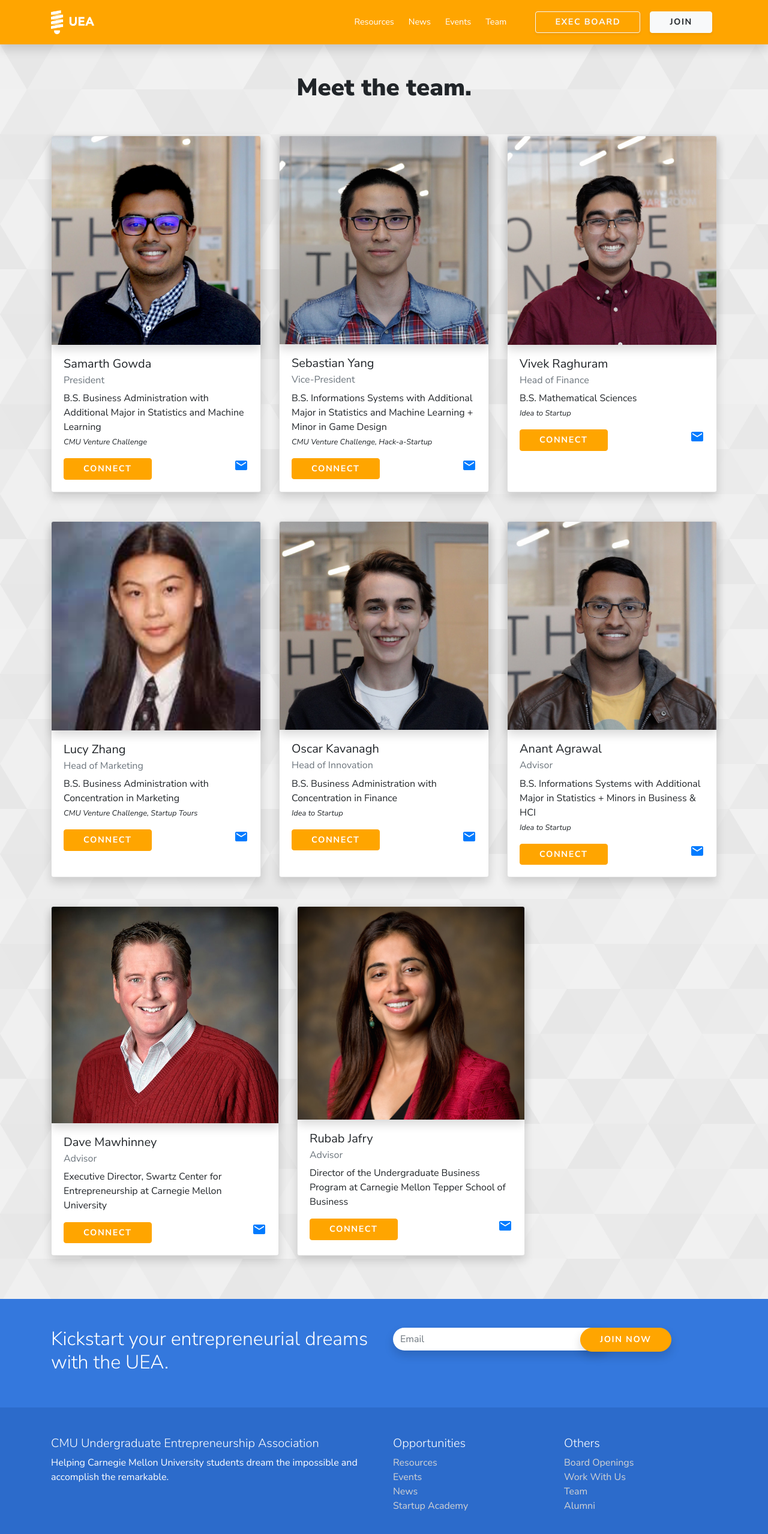
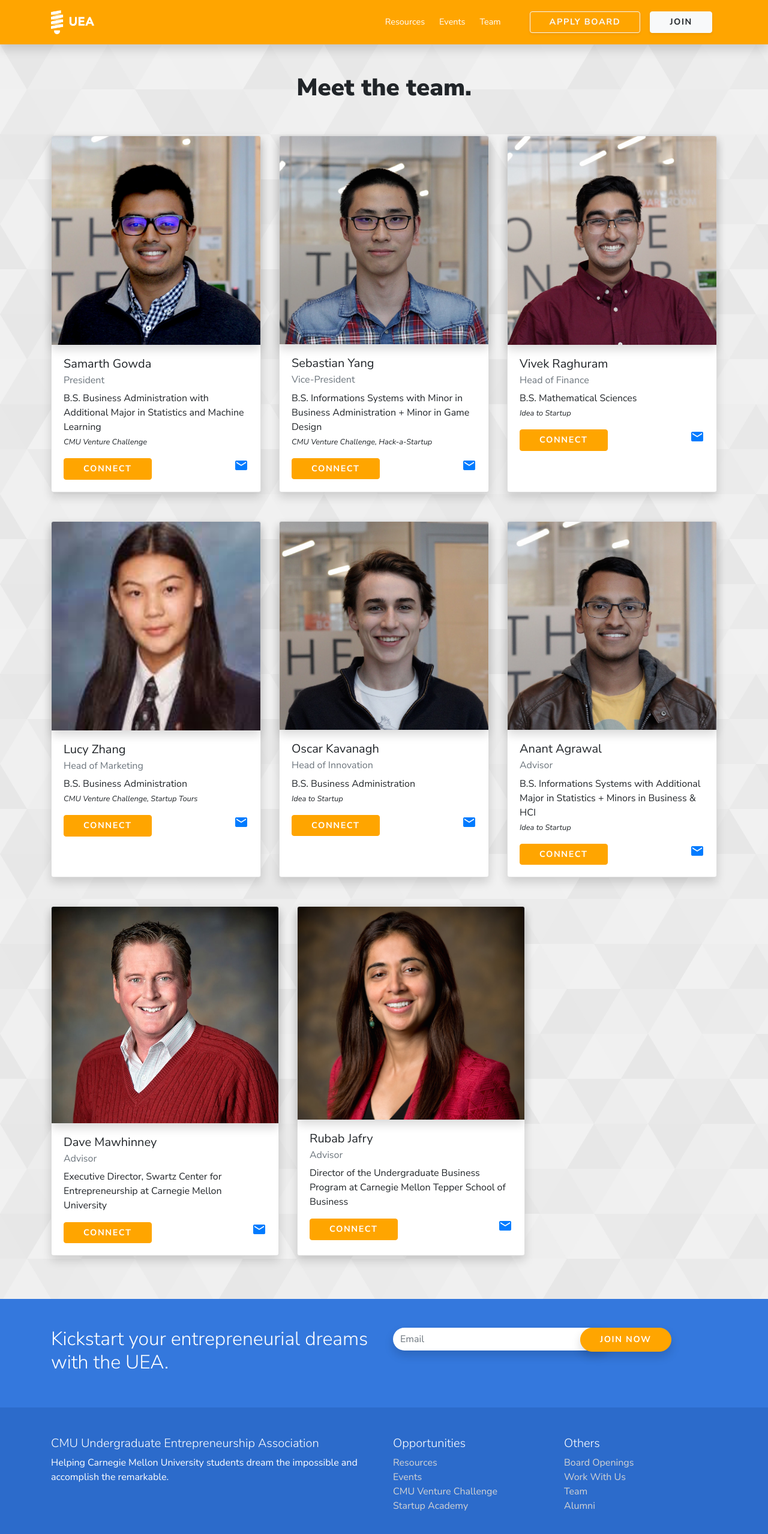
Before and after one commit to carnegieuea/ueacmu, a plain HTML site: page pages/team.html in a window 1280 px wide. Shown: the top 2558 px of the page at 60% size. Drawn offline with nearby package versions, Linux system fonts and the light colour scheme.

Commit message:
updated homepage, team, deleted news, footer/nav

```diff
--- a/pages/team.html
+++ b/pages/team.html
@@ -52,7 +52,7 @@
                     <div class="card-body">
                         <h5 class="card-title">Sebastian Yang</h5>
                         <h6 class="card-subtitle mb-2 text-muted">Vice-President</h6>
-                        <p class="card-text">B.S. Informations Systems with Additional Major in Statistics and Machine Learning + Minor in Game Design
+                        <p class="card-text">B.S. Informations Systems with Minor in Business Administration + Minor in Game Design
                             <br><i class="small">CMU Venture Challenge, Hack-a-Startup</i>
                         </p>
                         <a href="https://www.linkedin.com/in/sebastian-yang-528805170/" target="_blank" class="btn btn-primary">Connect</a>
@@ -82,7 +82,7 @@
                     <div class="card-body">
                         <h5 class="card-title">Lucy Zhang</h5>
                         <h6 class="card-subtitle mb-2 text-muted">Head of Marketing</h6>
-                        <p class="card-text">B.S. Business Administration with Concentration in Marketing
+                        <p class="card-text">B.S. Business Administration
                             <br><i class="small">CMU Venture Challenge, Startup Tours</i>
                         </p>
                         <a href="https://www.linkedin.com/in/lucyqyzhang/" target="_blank" class="btn btn-primary">Connect</a>
@@ -95,7 +95,7 @@
                     <div class="card-body">
                         <h5 class="card-title">Oscar Kavanagh</h5>
                         <h6 class="card-subtitle mb-2 text-muted">Head of Innovation</h6>
-                        <p class="card-text">B.S. Business Administration with Concentration in Finance
+                        <p class="card-text">B.S. Business Administration
                             <br><i class="small">Idea to Startup</i>
                         </p>
                         <a href="https://www.linkedin.com/in/oscar-kavanagh-5b3649171/" target="_blank" class="btn btn-primary">Connect</a>
--- a/pages/templates/footer.html
+++ b/pages/templates/footer.html
@@ -65,7 +65,7 @@
                         <a href="/pages/events.html">Events</a>
                       </li>
                       <li>
-                        <a href="/pages/news.html">News</a>
+                        <a href="https://cmuvc.ueacmu.com">CMU Venture Challenge</a>
                       </li>
                       <li>
                           <a href="/pages/startupacademy.html">Startup Academy</a>
--- a/pages/templates/nav.html
+++ b/pages/templates/nav.html
@@ -25,9 +25,6 @@
                     <a class="nav-link" href="/pages/resources.html">Resources</a>
                   </li>
                   <li class="nav-item mr-2">
-                    <a class="nav-link" href="/pages/news.html">News</a>
-                  </li>
-                  <li class="nav-item mr-2">
                     <a class="nav-link" href="/pages/events.html">Events</a>
                   </li>
                   <li class="nav-item mr-2">
@@ -35,7 +32,7 @@
                   </li>
 
                 </ul>
-                <a href="/pages/boardopenings.html" class="btn btn-outline-light m-2 my-sm-0 shadow-sm">Exec Board</a>
+                <a href="/pages/boardopenings.html" class="btn btn-outline-light m-2 my-sm-0 shadow-sm">Apply Board</a>
                 <a href="#footer" class="btn btn-light m-2 my-sm-0 shadow-sm">Join</a>
               </div>
             </div>
```
Also changed, not shown: index.html (+3 -3 lines), pages/news.html (deleted, +0 -30 lines).
